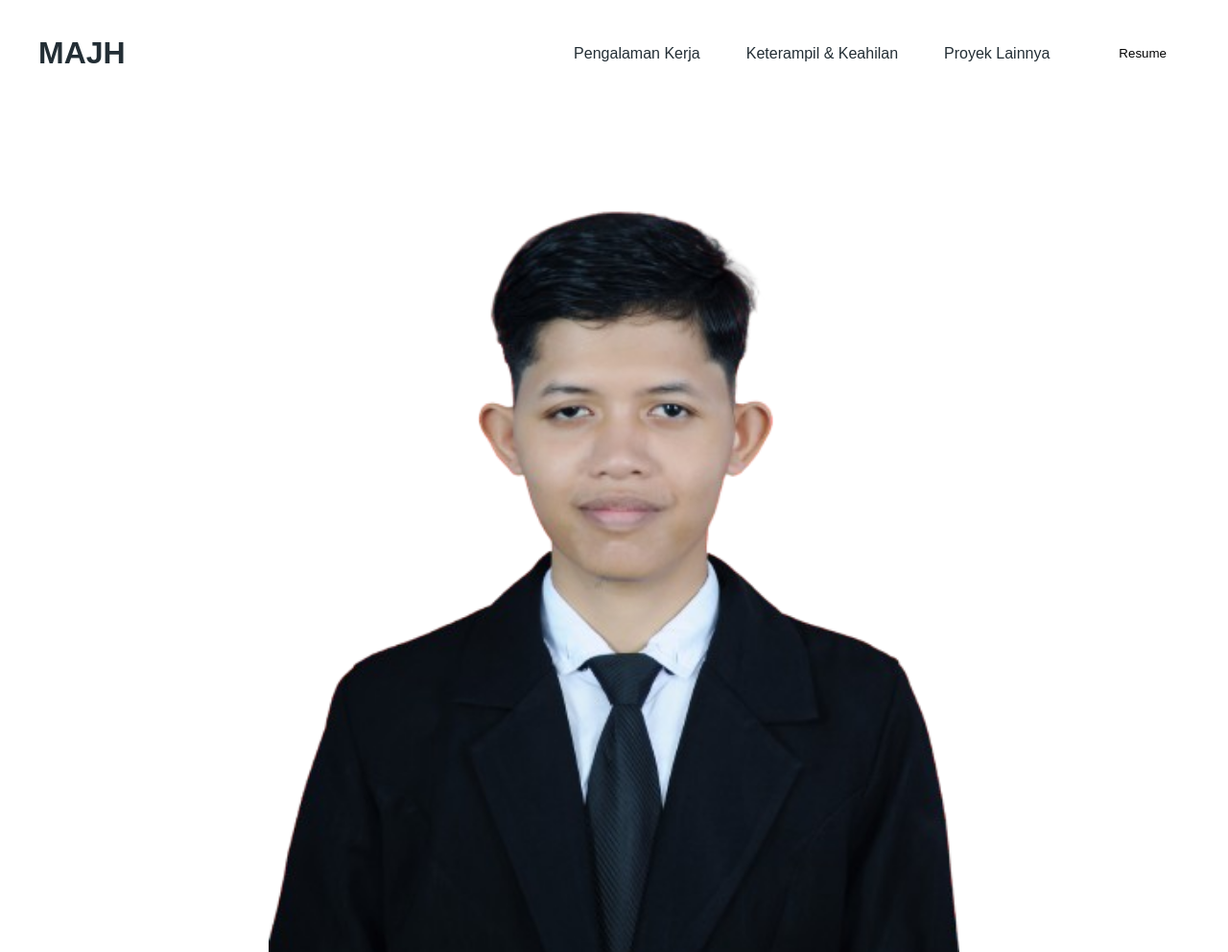
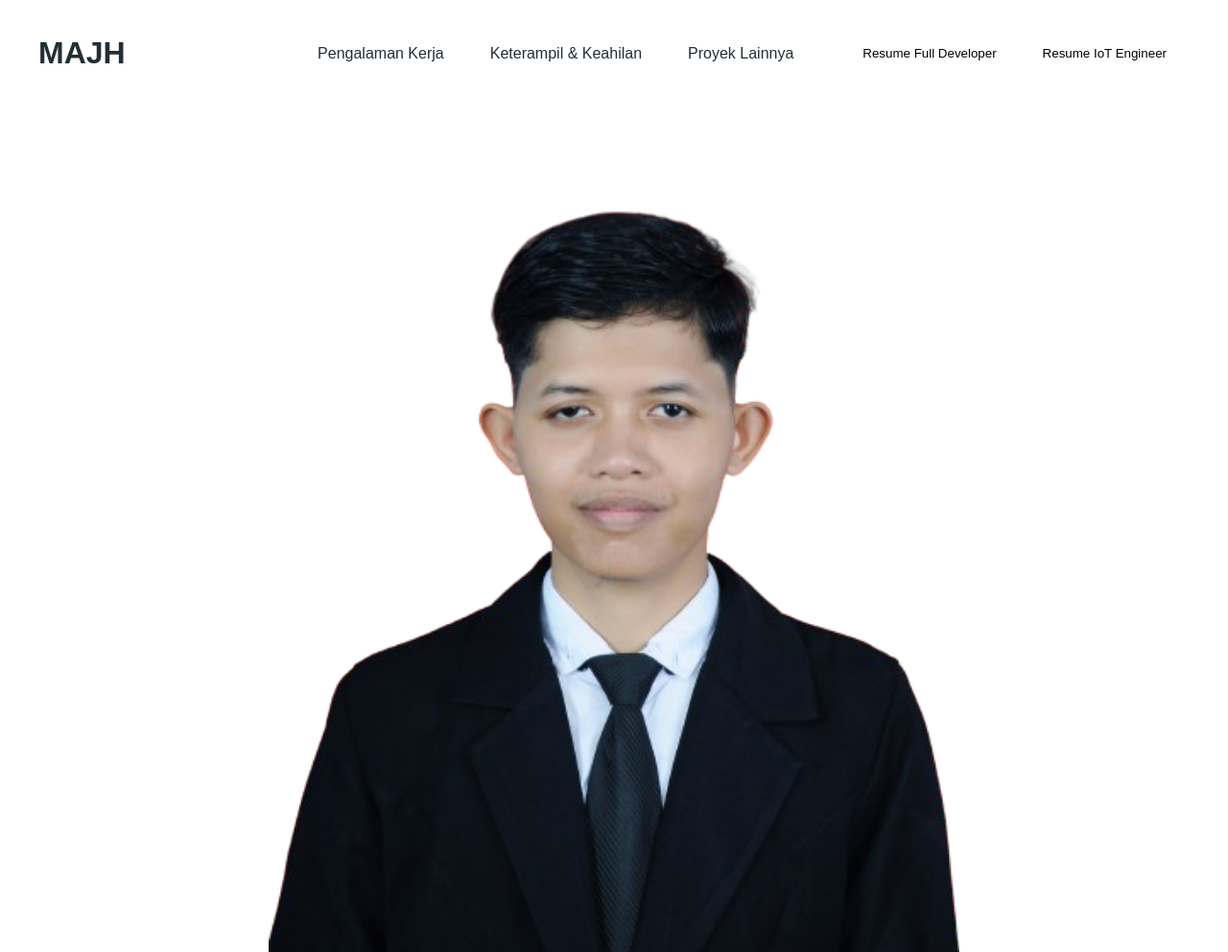
Before and after one commit to Jrblk99/muhamad-ayangjanuarhidayat, a plain HTML site: page index.html in a window 1280 px wide. Shown: the top 992 px of the page at 96% size. Drawn offline with Linux system fonts and the light colour scheme.

Commit message:
Add files via upload

```diff
--- a/index.html
+++ b/index.html
@@ -23,8 +23,11 @@
                     <li><a href="#PengalamanKerja">Pengalaman Kerja</a></li>
                     <li><a href="#keterampilkeahilan">Keterampil & Keahilan</a></li>
                     <li><a href="#proyeklainnya">Proyek Lainnya</a></li>
-                    <li><a href="jrblk99.github.io/CV_Muhamad Ayang Januar Hidayat.pdf" target="_blank">
-                      <button class="btn">Resume</button>
+                    <li><a href="CV_Muhamad Ayang Januar Hidayat.pdf" target="_blank">
+                      <button class="btn">Resume Full Developer</button>
+                      </a>
+                      <a href="CV_IoT.pdf" target="_blank">
+                        <button class="btn">Resume IoT Engineer</button>
                       </a>
                     </li>
                   </ul>
@@ -43,7 +46,7 @@
                   <h2 class="hero-name">Muhamad Ayang <span>Januar Hidayat</span></h2>
                   <h1 class="tentang">Sedikit Tentang Saya</h1>
                   <p>lulusan S-1 Teknik Elektro bidang Elektronika universitas Muhammadiyah Purwokerto
-                     yang memiliki minat besar mengembangakan inovasi pelayanan kerja di Full Stack Developer
+                     yang memiliki minat besar mengembangakan inovasi pelayanan kerja di Full Stack Developer dan IoT Engineer
                      dengan pelayaan profesional berkualitas dalam berkerja. Melalui latar belakang pendidikan
                      dan pengalam kerja, saya telah memperoleh pengetahuan dan
                      keterampilan praktis bidang perencanaan project , maupun programmer sebagai
```
Also changed, not shown: 1 other file.
